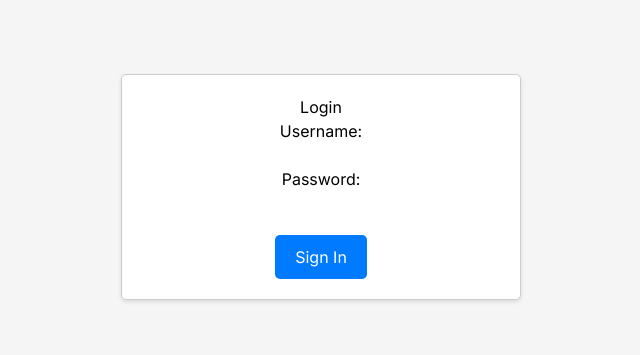
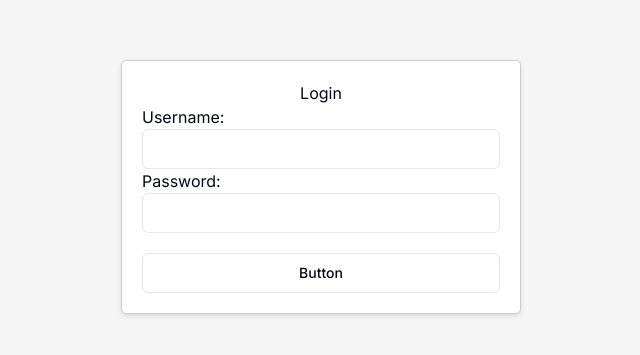
Before and after one commit to rafaelpalma88/web-disfrutaparaguay, a Next.js app: page /sign-in in a window 1280 px wide. Shown: the part 213-568 px from the top of the page, without its empty margins (319-959 px from the left). Built offline with nearby package versions, Linux system fonts and the light colour scheme.

Commit message:
installing shadcn ui

```diff
--- a/package.json
+++ b/package.json
@@ -10,6 +10,7 @@
     "test": "jest"
   },
   "dependencies": {
+    "@radix-ui/react-slot": "1.0.2",
     "class-variance-authority": "0.7.0",
     "clsx": "2.1.0",
     "lucide-react": "0.354.0",
--- a/src/app/(restricted-area)/sign-in/page.tsx
+++ b/src/app/(restricted-area)/sign-in/page.tsx
@@ -1,3 +1,6 @@
+import { Input } from "@/components/ui/input"
+import { Button } from "@/components/ui/button"
+
 export default function SignIn() {
   return (
     <div
@@ -29,18 +32,21 @@ export default function SignIn() {
           style={{
             display: "flex",
             flexDirection: "column",
-            alignItems: "center",
+            // alignItems: "center",
             justifyContent: "center",
             width: "100%",
           }}
         >
-          <label htmlFor="username">Username:</label>
-          <input type="text" id="username" name="username" />
+          <div style={{ marginBottom: 20 }}>
+            <label htmlFor="username" style={{}}>Username:</label>
+            {/* <input type="text" id="username" name="username" /> */}
+            <Input />
 
-          <label htmlFor="password">Password:</label>
-          <input type="password" id="password" name="password" />
-
-          <button
+            <label htmlFor="password">Password:</label>
+            {/* <input type="password" id="password" name="password" /> */}
+            <Input />
+          </div>
+          {/* <button
             type="submit"
             style={{
               marginTop: "20px",
@@ -53,7 +59,8 @@ export default function SignIn() {
             }}
           >
             Sign In
-          </button>
+          </button> */}
+          <Button variant="outline">Button</Button>
         </form>
       </div>
     </div>
--- a/src/app/globals.css
+++ b/src/app/globals.css
@@ -1,7 +1,76 @@
 @tailwind base;
-@tailwind components;
-@tailwind utilities;
+  @tailwind components;
+  @tailwind utilities;
 
-p {
-  margin-bottom: 2rem;
-}
+  @layer base {
+    :root {
+      --background: 0 0% 100%;
+      --foreground: 222.2 84% 4.9%;
+
+      --card: 0 0% 100%;
+      --card-foreground: 222.2 84% 4.9%;
+
+      --popover: 0 0% 100%;
+      --popover-foreground: 222.2 84% 4.9%;
+
+      --primary: 222.2 47.4% 11.2%;
+      --primary-foreground: 210 40% 98%;
+
+      --secondary: 210 40% 96.1%;
+      --secondary-foreground: 222.2 47.4% 11.2%;
+
+      --muted: 210 40% 96.1%;
+      --muted-foreground: 215.4 16.3% 46.9%;
+
+      --accent: 210 40% 96.1%;
+      --accent-foreground: 222.2 47.4% 11.2%;
+
+      --destructive: 0 84.2% 60.2%;
+      --destructive-foreground: 210 40% 98%;
+
+      --border: 214.3 31.8% 91.4%;
+      --input: 214.3 31.8% 91.4%;
+      --ring: 222.2 84% 4.9%;
+
+      --radius: 0.5rem;
+    }
+
+    .dark {
+      --background: 222.2 84% 4.9%;
+      --foreground: 210 40% 98%;
+
+      --card: 222.2 84% 4.9%;
+      --card-foreground: 210 40% 98%;
+
+      --popover: 222.2 84% 4.9%;
+      --popover-foreground: 210 40% 98%;
+
+      --primary: 210 40% 98%;
+      --primary-foreground: 222.2 47.4% 11.2%;
+
+      --secondary: 217.2 32.6% 17.5%;
+      --secondary-foreground: 210 40% 98%;
+
+      --muted: 217.2 32.6% 17.5%;
+      --muted-foreground: 215 20.2% 65.1%;
+
+      --accent: 217.2 32.6% 17.5%;
+      --accent-foreground: 210 40% 98%;
+
+      --destructive: 0 62.8% 30.6%;
+      --destructive-foreground: 210 40% 98%;
+
+      --border: 217.2 32.6% 17.5%;
+      --input: 217.2 32.6% 17.5%;
+      --ring: 212.7 26.8% 83.9%;
+    }
+  }
+
+  @layer base {
+    * {
+      @apply border-border;
+    }
+    body {
+      @apply bg-background text-foreground;
+    }
+  }
--- /dev/null
+++ b/src/components/ui/button.tsx
@@ -0,0 +1,56 @@
+import * as React from "react"
+import { Slot } from "@radix-ui/react-slot"
+import { cva, type VariantProps } from "class-variance-authority"
+
+import { cn } from "@/lib/utils"
+
+const buttonVariants = cva(
+  "inline-flex items-center justify-center whitespace-nowrap rounded-md text-sm font-medium ring-offset-background transition-colors focus-visible:outline-none focus-visible:ring-2 focus-visible:ring-ring focus-visible:ring-offset-2 disabled:pointer-events-none disabled:opacity-50",
+  {
+    variants: {
+      variant: {
+        default: "bg-primary text-primary-foreground hover:bg-primary/90",
+        destructive:
+          "bg-destructive text-destructive-foreground hover:bg-destructive/90",
+        outline:
+          "border border-input bg-background hover:bg-accent hover:text-accent-foreground",
+        secondary:
+          "bg-secondary text-secondary-foreground hover:bg-secondary/80",
+        ghost: "hover:bg-accent hover:text-accent-foreground",
+        link: "text-primary underline-offset-4 hover:underline",
+      },
+      size: {
+        default: "h-10 px-4 py-2",
+        sm: "h-9 rounded-md px-3",
+        lg: "h-11 rounded-md px-8",
+        icon: "h-10 w-10",
+      },
+    },
+    defaultVariants: {
+      variant: "default",
+      size: "default",
+    },
+  }
+)
+
+export interface ButtonProps
+  extends React.ButtonHTMLAttributes<HTMLButtonElement>,
+    VariantProps<typeof buttonVariants> {
+  asChild?: boolean
+}
+
+const Button = React.forwardRef<HTMLButtonElement, ButtonProps>(
+  ({ className, variant, size, asChild = false, ...props }, ref) => {
+    const Comp = asChild ? Slot : "button"
+    return (
+      <Comp
+        className={cn(buttonVariants({ variant, size, className }))}
+        ref={ref}
+        {...props}
+      />
+    )
+  }
+)
+Button.displayName = "Button"
+
+export { Button, buttonVariants }
--- /dev/null
+++ b/src/components/ui/input.tsx
@@ -0,0 +1,25 @@
+import * as React from "react"
+
+import { cn } from "@/lib/utils"
+
+export interface InputProps
+  extends React.InputHTMLAttributes<HTMLInputElement> {}
+
+const Input = React.forwardRef<HTMLInputElement, InputProps>(
+  ({ className, type, ...props }, ref) => {
+    return (
+      <input
+        type={type}
+        className={cn(
+          "flex h-10 w-full rounded-md border border-input bg-background px-3 py-2 text-sm ring-offset-background file:border-0 file:bg-transparent file:text-sm file:font-medium placeholder:text-muted-foreground focus-visible:outline-none focus-visible:ring-2 focus-visible:ring-ring focus-visible:ring-offset-2 disabled:cursor-not-allowed disabled:opacity-50",
+          className
+        )}
+        ref={ref}
+        {...props}
+      />
+    )
+  }
+)
+Input.displayName = "Input"
+
+export { Input }
--- /dev/null
+++ b/src/lib/utils.ts
@@ -0,0 +1,6 @@
+import { type ClassValue, clsx } from "clsx"
+import { twMerge } from "tailwind-merge"
+
+export function cn(...inputs: ClassValue[]) {
+  return twMerge(clsx(inputs))
+}
```
Also changed, not shown: tailwind.config.js (+5 -5 lines), components.json, 1 other file (tests, documents, lock files or other folders).
